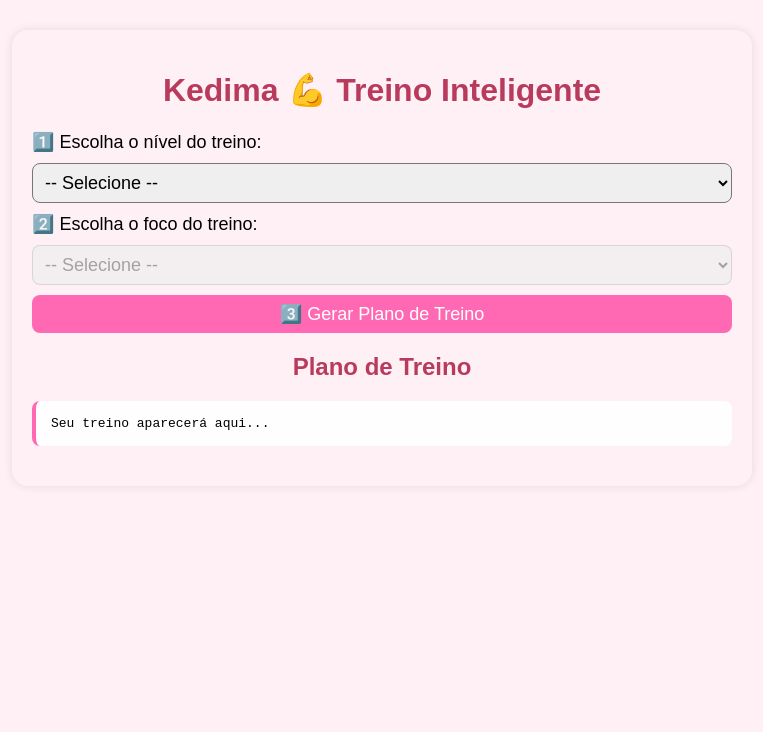
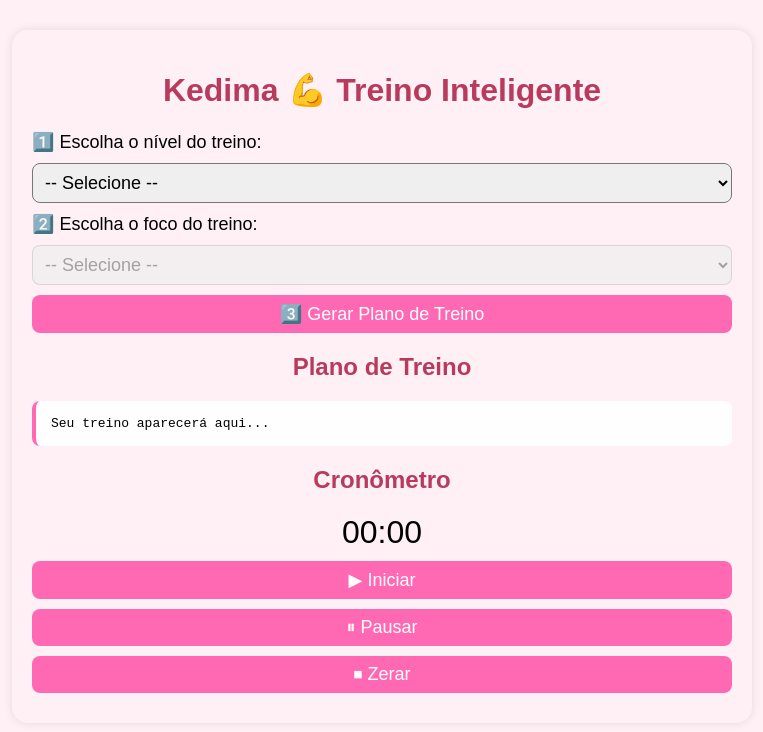
Before and after one commit to lucianodev2/estudoscod, a plain HTML site: page IA/index.html in a window 1280 px wide. Shown: the whole page, without its empty margins (258-1021 px from the left). Drawn offline with Linux system fonts and the light colour scheme.

Commit message:
concluido

```diff
--- a/IA/index.html
+++ b/IA/index.html
@@ -170,4 +170,55 @@
     }
   </script>
 </body>
+<h2 style="text-align: center;">Cronômetro</h2>
+<div style="text-align: center;">
+  <div id="cronometro" style="font-size: 2em; margin: 10px auto;">00:00</div>
+  <button onclick="iniciarCronometro()">▶ Iniciar</button>
+  <button onclick="pausarCronometro()">⏸ Pausar</button>
+  <button onclick="zerarCronometro()">⏹ Zerar</button>
+</div>
+
+
 </html>
+<script>
+  let segundos = 0;
+  let minutos = 0;
+  let intervalo = null;
+  let cronometroRodando = false;
+
+  function atualizarDisplay() {
+    const min = minutos < 10 ? "0" + minutos : minutos;
+    const seg = segundos < 10 ? "0" + segundos : segundos;
+    document.getElementById("cronometro").textContent = `${min}:${seg}`;
+  }
+
+  function iniciarCronometro() {
+    if (!cronometroRodando) {
+      intervalo = setInterval(() => {
+        segundos++;
+        if (segundos === 60) {
+          segundos = 0;
+          minutos++;
+        }
+        atualizarDisplay();
+      }, 1000);
+      cronometroRodando = true;
+    }
+  }
+
+  function pausarCronometro() {
+    clearInterval(intervalo);
+    cronometroRodando = false;
+  }
+
+  function zerarCronometro() {
+    clearInterval(intervalo);
+    segundos = 0;
+    minutos = 0;
+    atualizarDisplay();
+    cronometroRodando = false;
+  }
+
+  // Atualiza o display logo de início
+  atualizarDisplay();
+</script>
```
